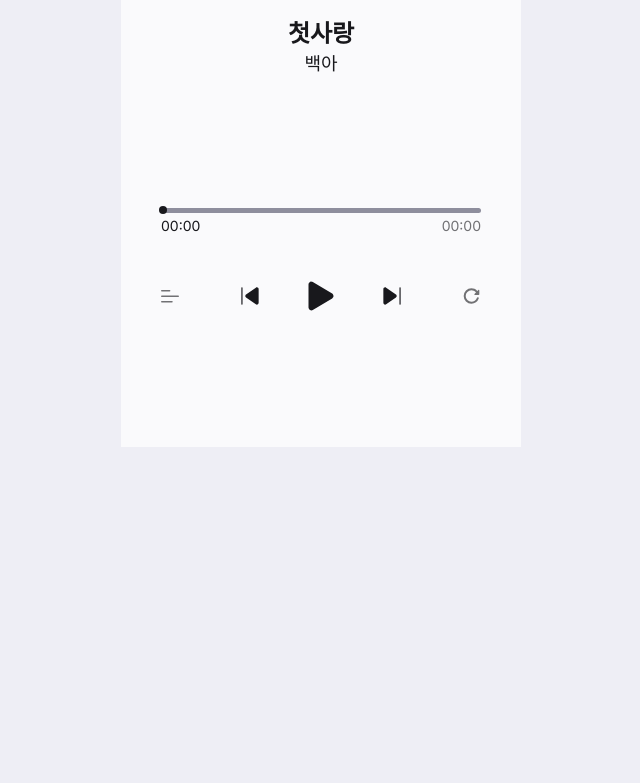
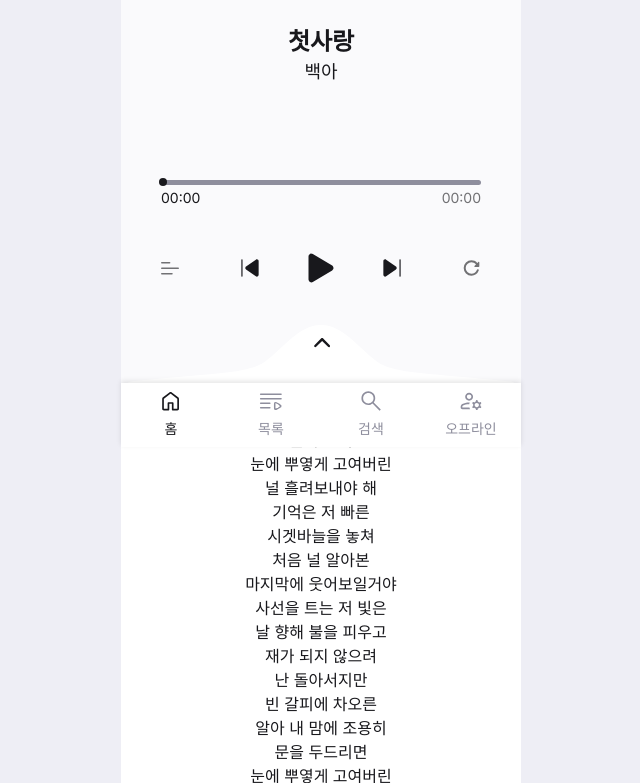
Before and after one commit to Red-Music/Red-Music-Client, a Next.js app: page /player in a window 1280 px wide. Shown: the part 353-1136 px from the top of the page, without its empty margins (319-959 px from the left). Before the commit the page ends 800 px from the top, so only its background shows below. Built offline with nearby package versions, Linux system fonts and the light colour scheme.

Commit message:
feat :: 가사 추가

```diff
--- a/src/app/player/page.tsx
+++ b/src/app/player/page.tsx
@@ -1,15 +1,14 @@
-import { Header } from "@/components/common/Header";
+import { HeadFootLayout } from "@/components/common/HeadFootLayout";
 import { AudioController } from "@/components/player/audioController";
 import { CdPlayer } from "@/components/player/cdPlayer";
+import { Lyrics } from "@/components/player/lyrics";
 
 export default function Player() {
   return (
-    <div className="flex flex-col min-h-[100vh]">
-      <Header title="HOME" />
-      <div className="flex flex-1 flex-col justify-evenly ">
-        <CdPlayer />
-        <AudioController />
-      </div>
-    </div>
+    <HeadFootLayout title="HOME">
+      <CdPlayer />
+      <AudioController />
+      <Lyrics />
+    </HeadFootLayout>
   );
 }
--- /dev/null
+++ b/src/components/player/lyrics.tsx
@@ -0,0 +1,78 @@
+"use client";
+import { BottomSheetIcon, TopArrowIcon } from "@/assets";
+import { useState } from "react";
+
+export const Lyrics = () => {
+  const [isOpen, setIsOpen] = useState(false);
+
+  return (
+    <div
+      className={`flex flex-col absolute bottom-[64px] z-50 max-w-[400px] w-[100vw] h-[58vh] ${
+        isOpen ? "translate-y-0" : "translate-y-[50vh]"
+      }
+      transition-transform transform ease-in-out duration-500
+      `}
+    >
+      <div className="relative flex flex-col justify-center">
+        <BottomSheetIcon className="w-full" />
+        <div
+          className="absolute top-4 left-[50%] translate-x-[-43%] cursor-pointer"
+          onClick={() => setIsOpen(!isOpen)}
+        >
+          <TopArrowIcon
+            className={`${
+              isOpen ? "rotate-180" : ""
+            } transition-transform transform ease-in-out`}
+          />
+        </div>
+      </div>
+      <div className="bg-100 dark:bg-100-dark flex justify-center text-center rounded-t-lg w-full overflow-auto py-5">
+        <p>
+          알아 내 맘에 조용히
+          <br />
+          문을 두드리면
+          <br />
+          눈에 뿌옇게 고여버린
+          <br />널 흘려보내야 해<br />
+          기억은 저 빠른
+          <br />
+          시겟바늘을 놓쳐
+          <br />
+          처음 널 알아본
+          <br />
+          마지막에 웃어보일거야
+          <br />
+          사선을 트는 저 빛은
+          <br />날 향해 불을 피우고
+          <br />
+          재가 되지 않으려
+          <br />난 돌아서지만
+          <br />빈 갈피에 차오른
+          <br />
+          알아 내 맘에 조용히
+          <br />
+          문을 두드리면
+          <br />
+          눈에 뿌옇게 고여버린
+          <br />널 흘려보내야 해<br />
+          기억은 저 빠른
+          <br />
+          시겟바늘을 놓쳐
+          <br />
+          처음 널 알아본
+          <br />
+          마지막에 웃어보일거야
+          <br />
+          사선을 트는 저 빛은
+          <br />날 향해 불을 피우고
+          <br />
+          재가 되지 않으려
+          <br />난 돌아서지만
+          <br />빈 갈피에 차오른
+          <br />
+          우리라는 색은
+        </p>
+      </div>
+    </div>
+  );
+};
```
